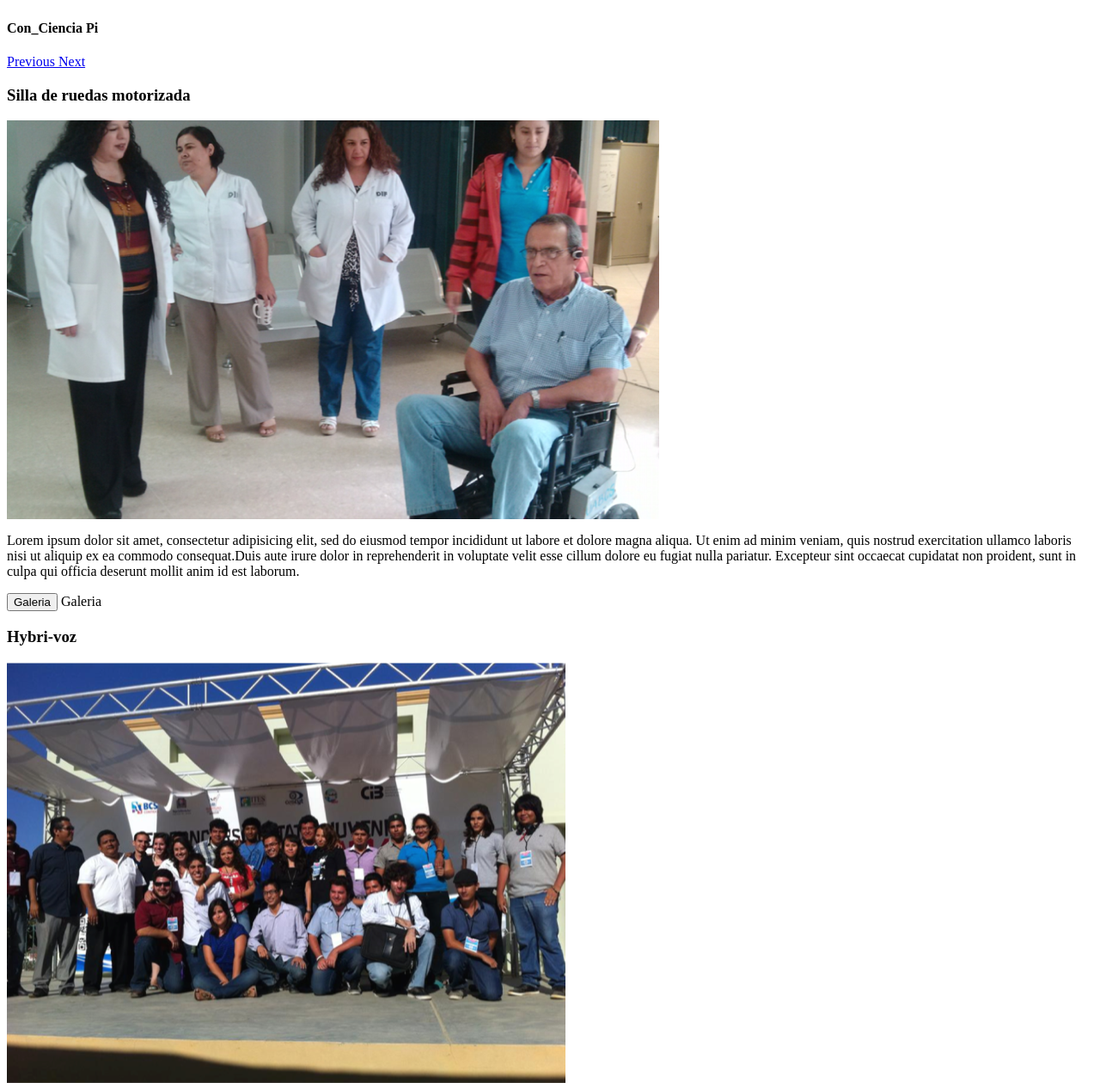
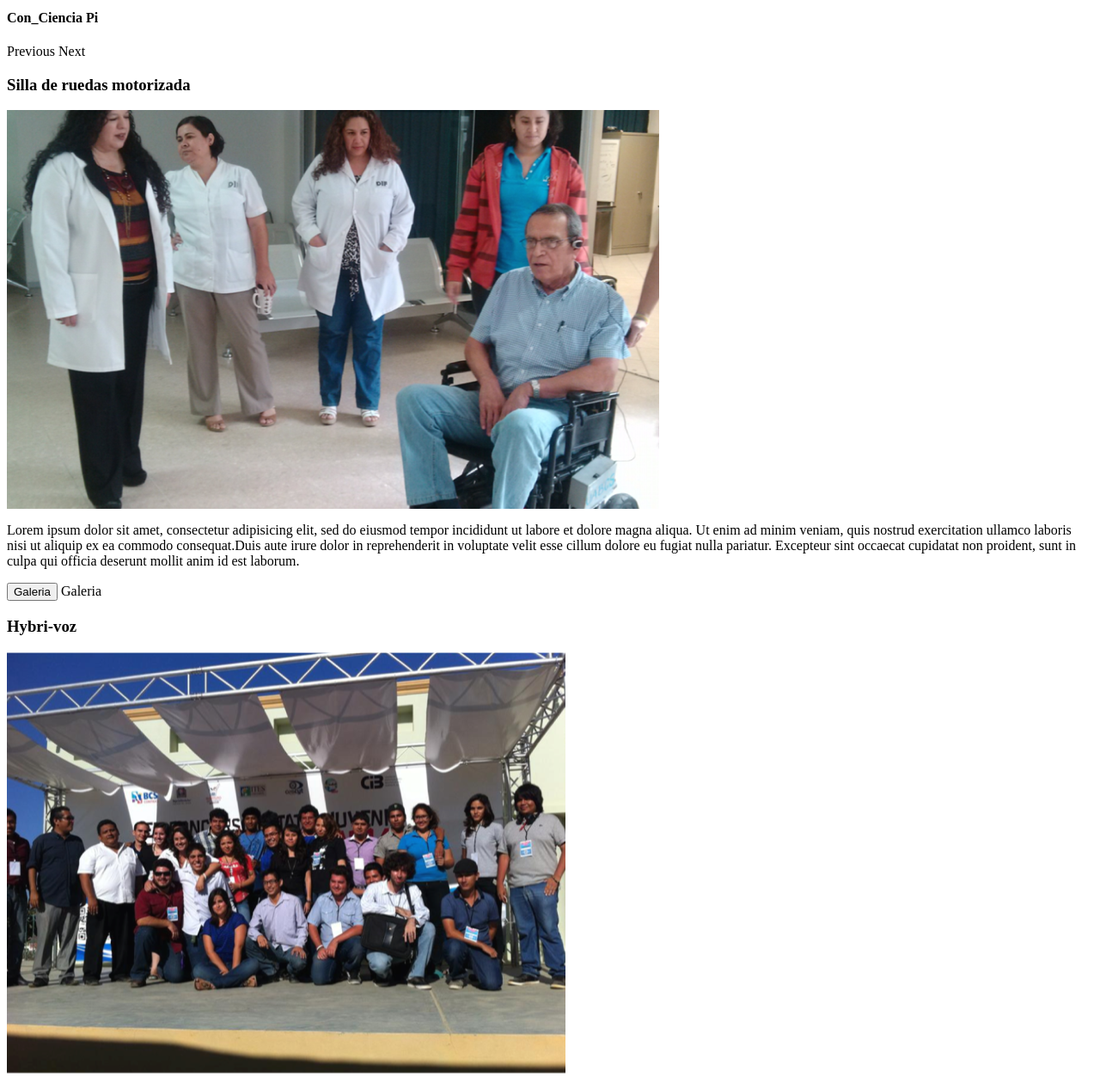
Before and after one commit to SaulHernandez230/GIDTIITEC, a PHP site: page /Sources/Views/Proyects.php in a window 1280 px wide. Shown: the part 1594-2854 px from the top of the page at 86% size. Run offline with PHP 8.4, Linux system fonts and the light colour scheme.

Commit message:
all changes

```diff
--- a/Sources/CSS/footer.css
+++ b/Sources/CSS/footer.css
@@ -1,6 +1,3 @@
-*{
-  box-sizing: border-box;
-}
 footer{
   display: inline-block;
   margin-top: 4%;
--- a/Sources/CSS/home.css
+++ b/Sources/CSS/home.css
@@ -1,6 +1,4 @@
-*{
-  box-sizing: border-box;
-}
+
 #Home div{
   display: inline-block;
   width: 100%;
--- a/Sources/CSS/mission.css
+++ b/Sources/CSS/mission.css
@@ -1,6 +1,4 @@
-*{
-  box-sizing: border-box;
-}
+
 #Mission{
   display: inline-block;
 }
--- a/Sources/CSS/records.css
+++ b/Sources/CSS/records.css
@@ -1,6 +1,4 @@
-Records*{
-  box-sizing: border-box;
-}
+
 #Records{
   display: inline-block;
   width: 100%;
--- a/Sources/JS/Speech.js
+++ b/Sources/JS/Speech.js
@@ -11,8 +11,12 @@
       if(request[6] != ""){
         url=request[6].split(".")
       }
+      url = decodeURI(url[0]).toLowerCase()
 
-      return url[0].toLowerCase()
+      if(url=="misión")
+       url = 'mision'
+
+      return url
 
     }
 
--- a/Sources/Views/ContactUS.php
+++ b/Sources/Views/ContactUS.php
@@ -1,7 +1,7 @@
 <body>
   <div id="ContactUs">
     <h2 role="banner" aria-label="Contantanos">Contáctanos</h2>
-    <div id="frameContent">
+    <div id="frameContent" class="card my-3">
       <iframe src="https://www.google.com/maps/embed?pb=!1m14!1m8!1m3!1d25321.68678601257!2d-110.31630882059609!3d24.09523126955122!3m2!1i1024!2i768!4f13.1!3m3!1m2!1s0x86afd2c18c0dfe81%3A0x79abf7eae228b7ae!2sUniversidad%20Aut%C3%B3noma%20de%20Baja%20California%20Sur%2C%20La%20Paz%2C%20B.C.S.!5e0!3m2!1ses!2smx!4v1571969511934!5m2!1ses!2smx" width="300" height="250" frameborder="0" style="border:0;" allowfullscreen=""></iframe>
     </div>
       <!-- <span  aria-label="Envianos un mensaje">Envianos un mensaje</span> -->
@@ -17,7 +17,7 @@
       </select>
       <label for="message">Escribe tu Mensaje</label>
       <textarea id="message" role="textbox" class="form-control" name="name" rows="3" cols="50" placeholder="Mensaje"></textarea>
-      <button  role="button" class="btn btn-success" type="submit" name="button" aria-label="Boton para enviar un comentario">Enviar</button>
+      <button  role="button" class="btn btn-primary" type="submit" name="button" aria-label="Boton para enviar un comentario">Enviar</button>
     </form>
   </div>
 </body>
--- a/Sources/Views/Proyects.php
+++ b/Sources/Views/Proyects.php
@@ -24,7 +24,6 @@
           <!--Carousel Item-->
           <div class="carousel-item">
             <!--Video-->
-            <img src="../../Sources/Img/gidtiitec.png">
             <iframe class="d-block " height="315"  src="https://www.youtube.com/embed/eu9tLt1OPGA" frameborder="0"
             allow="accelerometer; autoplay; encrypted-media; gyroscope; picture-in-picture" allowfullscreen></iframe>
             <!--title Video-->
@@ -35,7 +34,6 @@
           <!--Carousel Item-->
           <div class="carousel-item">
             <!--Video-->
-            <img src="../../Sources/Img/gidtiitec.png">
             <iframe class="d-block " height="315" src="https://www.youtube.com/embed/o2q7CoxniYA" frameborder="0"
             allow="accelerometer; autoplay; encrypted-media; gyroscope; picture-in-picture" allowfullscreen></iframe>
             <!--title Video-->
@@ -46,7 +44,6 @@
           <!--Carousel Item-->
           <div class="carousel-item">
             <!--Video-->
-            <img src="../../Sources/Img/gidtiitec.png">
             <iframe class="d-block " height="315"  src="https://www.youtube.com/embed/hs9QHfi419c" frameborder="0"
             allow="accelerometer; autoplay; encrypted-media; gyroscope; picture-in-picture" allowfullscreen></iframe>
             <!--title Video-->
@@ -55,14 +52,14 @@
             </div>
           </div>
         </div>
-        <a class="carousel-control-prev" href="#carouselOptions" role="button" data-slide="prev">
+        <span class="carousel-control-prev" href="#carouselOptions" role="button" data-slide="prev">
           <span class="carousel-control-prev-icon" aria-hidden="true"></span>
           <span class="sr-only">Previous</span>
-        </a>
-        <a class="carousel-control-next" href="#carouselOptions" role="button" data-slide="next">
+        </span>
+        <span class="carousel-control-next" href="#carouselOptions" role="button" data-slide="next">
           <span class="carousel-control-next-icon" aria-hidden="true"></span>
           <span class="sr-only">Next</span>
-        </a>
+        </span>
       </div>
     </div>
     <!--Proyects information-->
@@ -89,7 +86,7 @@
     <div role="article" class="proyect">
       <h3>Hybri-voz</h3>
       <img src="../../Sources/Img/H4.png">
-      <div class="button-container">
+      <div  class="button-container">
         <p id="proyect2">
           Lorem ipsum dolor sit amet, consectetur adipisicing elit, sed do eiusmod tempor incididunt ut labore et dolore
           magna aliqua. Ut enim ad minim veniam, quis nostrud exercitation ullamco laboris nisi ut aliquip ex ea commodo
@@ -204,6 +201,7 @@
       <h3>Robot controlado por señales del cerebro</h3>
       <img src="../../Sources/Img/M4.png">
       <div class="button-container">
+
         <p id="proyect8">
           Lorem ipsum dolor sit amet, consectetur adipisicing elit, sed do eiusmod tempor incididunt ut labore et dolore
           magna aliqua. Ut enim ad minim veniam, quis nostrud exercitation ullamco laboris nisi ut aliquip ex ea commodo
```
Also changed, not shown: Sources/CSS/contactUS.css (+6 -7 lines), Sources/CSS/header.css (+8 -0 lines), Sources/CSS/proyects.css (+7 -7 lines).
